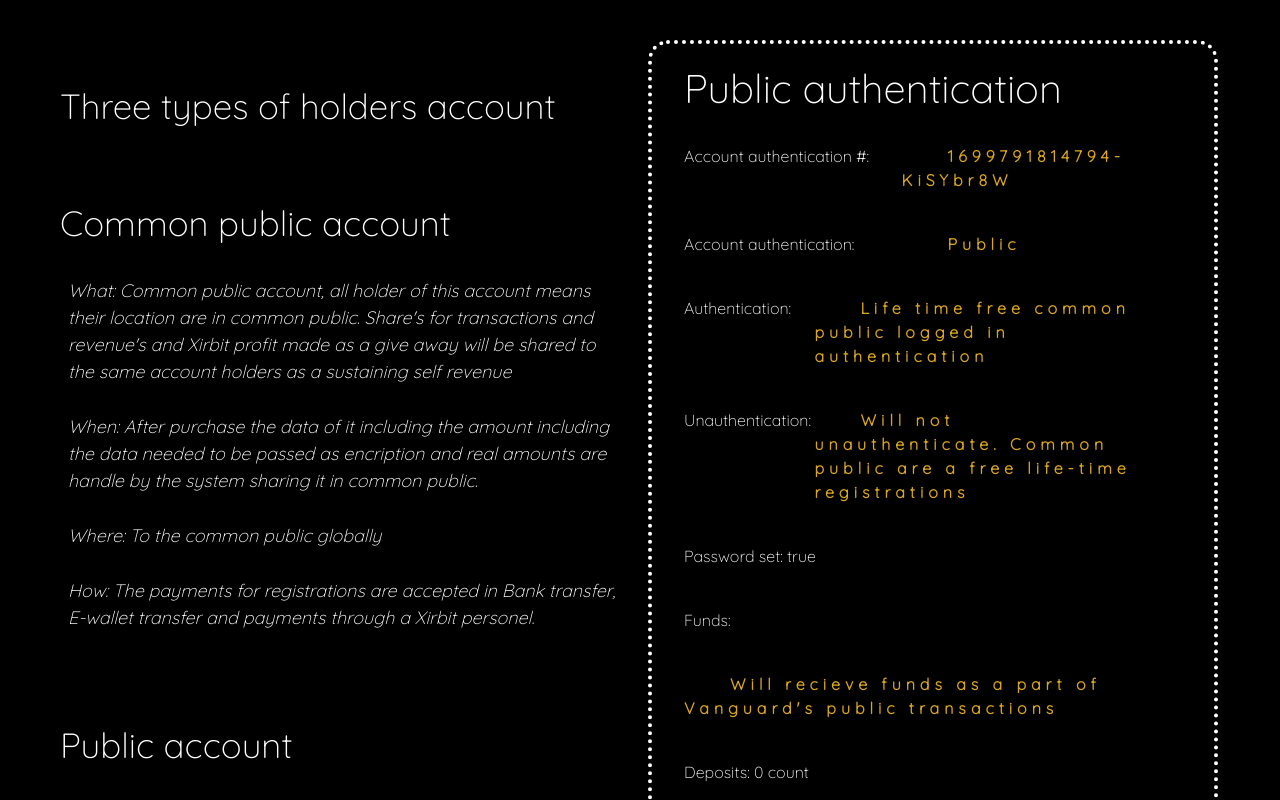
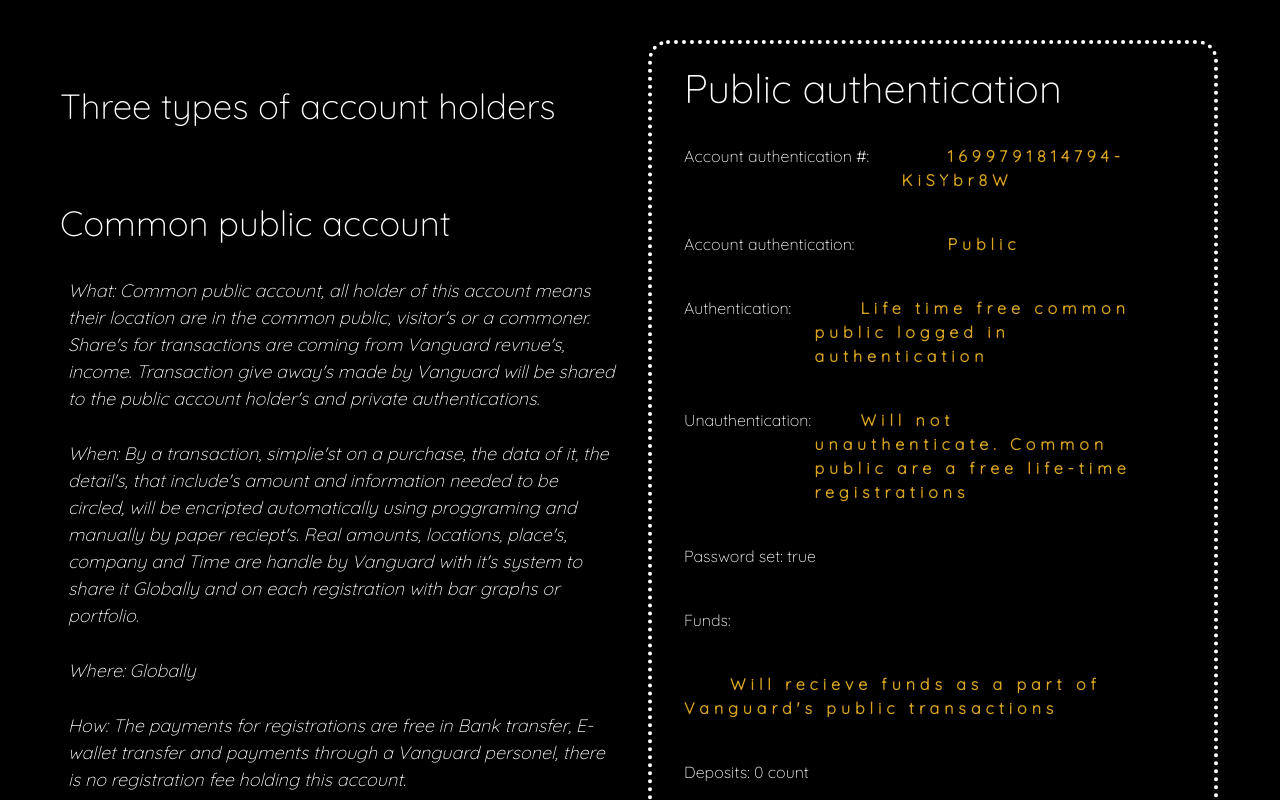
Before and after one commit to markie311/Vanguard, a React (Create React App) app in the folder view/: page /database/account in a window 1280 px wide. Built offline with nearby package versions, Linux system fonts and the light colour scheme; a web font is replaced by a local one.

Commit message:
Vanguard

```diff
--- a/view/src/components/database/databaselogin-component.js
+++ b/view/src/components/database/databaselogin-component.js
@@ -21,7 +21,7 @@
           className='databaselogin-authenticationpublicitytypecontainer-authenticationpublicitytypecontainer'>
 
        <p className='databaselogin-authenticationpublicitytypecontainer-publicauthenticationpublicitytypeheaderindication'>
-	      Three types of holders account
+	      Three types of account holders
        </p>
        <br/>
        <br/>
@@ -31,16 +31,16 @@
        </p>
 
        <p className='databaselogin-authenticationpublicitytypecontainer-publicauthenticationpublicitytypesubeaderindication'>
-	      What: Common public account, all holder of this account means their location are in common public. Share's for transactions and revenue's and Xirbit profit made as a give away will be shared to the same account holders as a sustaining self revenue
+	      What: Common public account, all holder of this account means their location are in the common public, visitor's or a commoner. Share's for transactions are coming from Vanguard revnue's, income. Transaction give away's made by Vanguard will be shared to the public account holder's and private authentications.
        </p>
        <p className='databaselogin-authenticationpublicitytypecontainer-publicauthenticationpublicitytypesubeaderindication'>
-	      When: After purchase the data of it including the amount including the data needed to be passed as encription and real amounts are handle by the system sharing it in common public.
+	      When: By a transaction, simplie'st on a purchase, the data of it, the detail's, that include's amount and information needed to be circled, will be encripted automatically using proggraming and manually by paper reciept's. Real amounts, locations, place's, company and Time are handle by Vanguard with it's system to share it Globally and on each registration with bar graphs or portfolio.
        </p>
        <p className='databaselogin-authenticationpublicitytypecontainer-publicauthenticationpublicitytypesubeaderindication'>
-	      Where: To the common public globally
+	      Where: Globally
        </p>
        <p className='databaselogin-authenticationpublicitytypecontainer-publicauthenticationpublicitytypesubeaderindication'>
-	      How: The payments for registrations are accepted in Bank transfer, E-wallet transfer and payments through a Xirbit personel.
+	      How: The payments for registrations are free in Bank transfer, E-wallet transfer and payments through a Vanguard personel, there is no registration fee holding this account.
        </p>
 
       <br/>
```
Also changed, not shown: view/src/styles/widthdrawals/xirbitwidthdrawalform.scss (line endings or trailing spaces).
